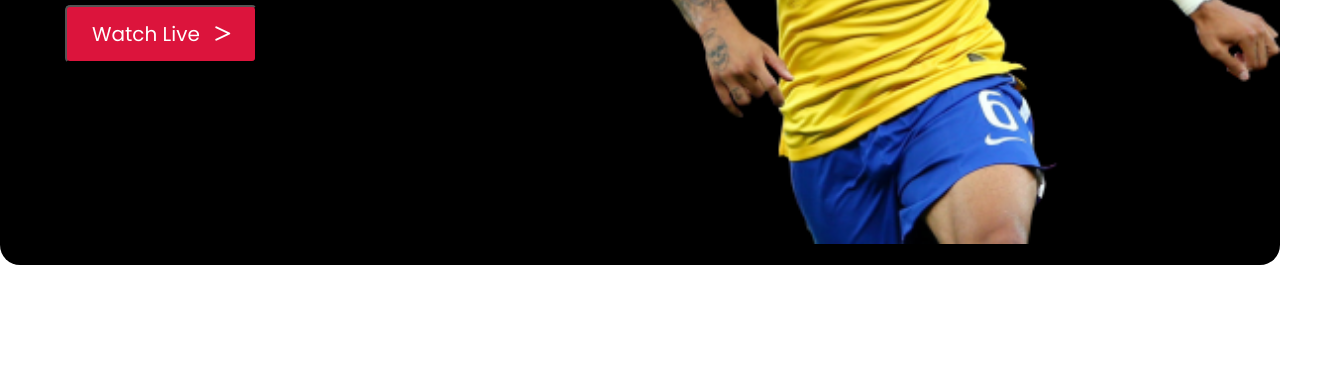
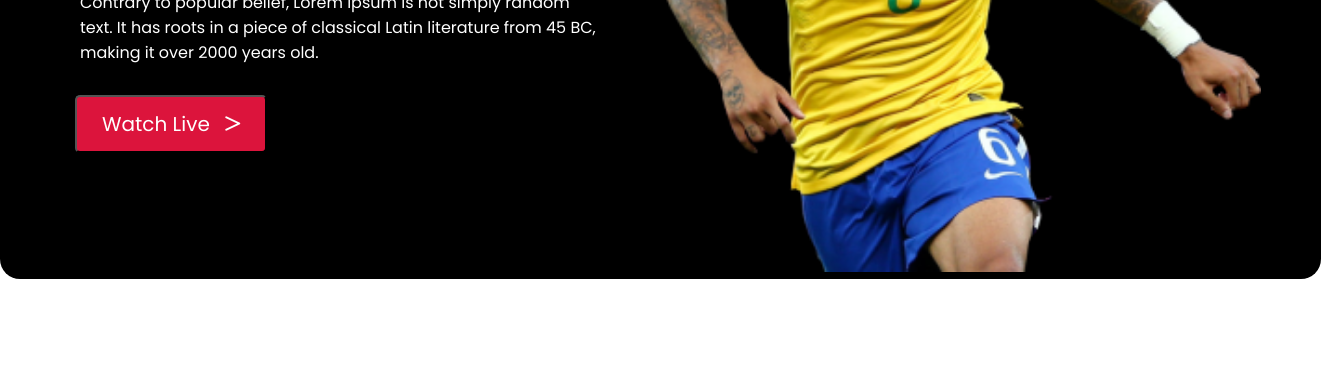
Before and after one commit to Bachan-kubi/world-cup-match, a plain HTML site: page index.html in a window 1280 px wide. Shown: the part 430-800 px from the top of the page, 1321 px wide, since content can reach past the window. Drawn offline with Linux system fonts and the light colour scheme.

Commit message:
top header fixed

```diff
--- a/style.css
+++ b/style.css
@@ -7,25 +7,25 @@
     font-family: 'Poppins', sans-serif;
 }
 .container{
-    display: flex;
-    justify-content: center;
+    width: 1321px;
+    margin: 70px auto;
 }
 .top-banner{
-    width: 1321px;
-    height: 695px;
+    border-radius: 20px;
     background-color: black;
-    border-radius: 20px;
 }
 .banners{
     display: flex;
     justify-content: center;
+
 }
 .banner{
     width: 50%;
+    padding-right: 60px;
 }
-.banner h2, p{
+.banners .banner h2, p{
     color: white;
-    padding-left: 70px;
+    margin-left: 80px;
 }
 .banner h2{
     padding-top: 120px;
@@ -33,11 +33,16 @@
     font-weight: 700;
     line-height: 70px;
 }
+.banner p{
+    font-size: 16px;
+    font-weight: 400;
+    padding-top: 20px;
+}
 .btn{
     color: white;
     background-color: crimson;
     padding: 12px 25px;
-    margin: 30px 65px;
+    margin: 30px 75px;
     border-radius: 5px;
     font-size: 20px;
 }
@@ -47,3 +52,4 @@
 .banner img{
     width: 100%;
 }
+/* top banner styling ended */
```
Also changed, not shown: index.html (+4 -0 lines).
